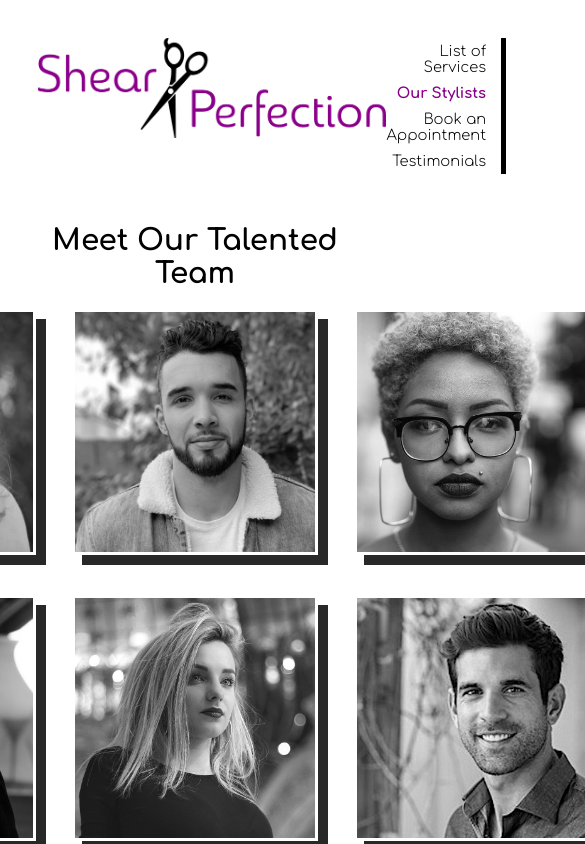
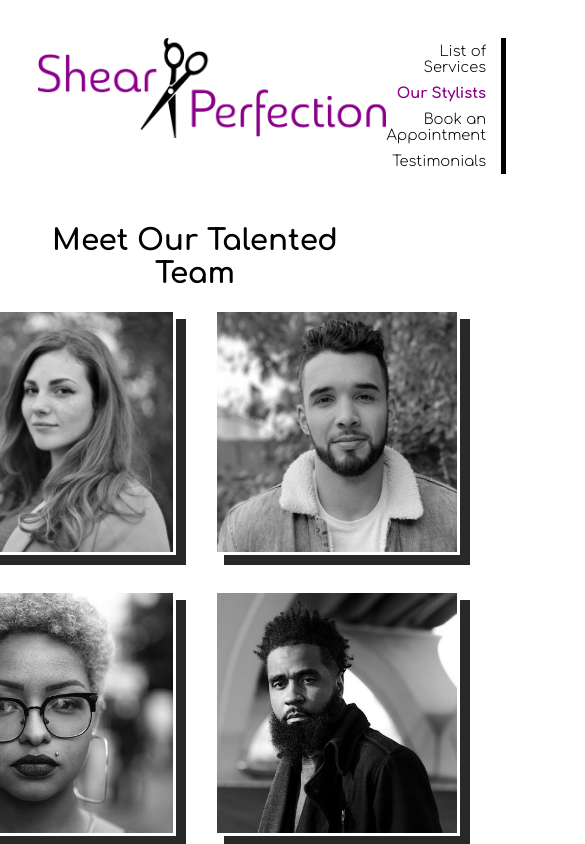
Before and after one commit to Carolista/LC-React-Studio10, a React (Create React App) app in the folder shear-perfection/: page / in a window 390 px wide. Shown: the top 844 px of the page, 585 px wide, since content can reach past the window. Built offline with nearby package versions, Linux system fonts and the light colour scheme.

Commit message:
simplified transitions; added media queries for responsive grid

```diff
--- a/shear-perfection/src/components/Header.js
+++ b/shear-perfection/src/components/Header.js
@@ -38,7 +38,7 @@ const Header = () => {
                 <FauxLink>Testimonials</FauxLink>
             </FauxNav>
         </StyledHeaderItems>
-    )
-}
+    );
+};
 
-export default Header
+export default Header;
--- a/shear-perfection/src/components/PhotoBox.js
+++ b/shear-perfection/src/components/PhotoBox.js
@@ -1,27 +1,9 @@
 import React from 'react';
-import styled, { keyframes } from 'styled-components';
+import styled from 'styled-components';
+import PropTypes from 'prop-types'
 
 const boxSize = 240 + 'px';
-
-const desaturate = keyframes`
-    from { filter: grayscale(0%); }
-    to { filter: grayscale(100%); }
-`;
-
-const colorize = keyframes`
-    from { filter: grayscale(100%); }
-    to { filter: grayscale(0%); }
-`;
-
-const appear = keyframes`
-    from { opacity: 0; }
-    to { opacity: 0.7 }
-`;
-
-const disappear = keyframes`
-    from { opacity: 0.7; }
-    to { opacity: 0 }
-`;
+const accentColor = 'darkmagenta';
 
 const ShadowedBox = styled.div`
     display: flex;
@@ -32,15 +14,15 @@ const ShadowedBox = styled.div`
     width: ${boxSize};
     height: ${boxSize};
     padding: 0px;
-    margin: 0px 0px 40px;
+    margin: 0px 0px 35px;
     border: 3px solid white;
     cursor: pointer;
-    animation: ${desaturate} 1s;
-    box-shadow: 10px 10px darkmagenta;
+    box-shadow: 10px 10px ${accentColor};
     filter: grayscale(100%);
+    transition: all 1s;
     &:hover {
-        animation: ${colorize} 1s;
         filter: grayscale(0%);
+        transition: all 1s;
     }
 `;
 
@@ -58,10 +40,10 @@ const Overlay = styled.div`
     bottom: 15px;
     opacity: 0;
     z-index: 2;
-    animation: ${disappear} 1s;
+    transition: all 1s;
     ${ShadowedBox}:hover & {
         opacity: 0.7;
-        animation: ${appear} 1s;
+        transition: all 1s;
     }
 `;
 
@@ -75,4 +57,10 @@ const PhotoBox = (props) => {
     );
 };
 
-export default PhotoBox
+PhotoBox.propTypes = {
+    id: PropTypes.number.isRequired,
+    name: PropTypes.string.isRequired,
+    image: PropTypes.string.isRequired,
+};
+
+export default PhotoBox;
--- a/shear-perfection/src/components/Stylists.js
+++ b/shear-perfection/src/components/Stylists.js
@@ -1,5 +1,6 @@
 import React from 'react';
 import styled from 'styled-components';
+import PropTypes from 'prop-types';
 import PhotoBox from './PhotoBox';
 
 const PhotoGrid = styled.div`
@@ -8,7 +9,18 @@ const PhotoGrid = styled.div`
     align-self: center;
     justify-content: space-between;
     flex-wrap: wrap;
-    width: 810px;
+    @media (max-width: 900px) {
+        width: 530px;
+        transition: 0.3s ease-in-out;
+    }
+    @media (min-width: 900px) {
+        width: 810px;
+        transition: 0.3s ease-in-out;
+    }
+    @media (min-width: 1200px) {
+        width: 1090px;
+        transition: 0.3s ease-in-out;
+    }
 `;
 
 const Stylists = (props) => {
@@ -36,4 +48,8 @@ const Stylists = (props) => {
     );
 };
 
-export default Stylists
+Stylists.propTypes = {
+    allStylists: PropTypes.array.isRequired,
+};
+
+export default Stylists;
```
